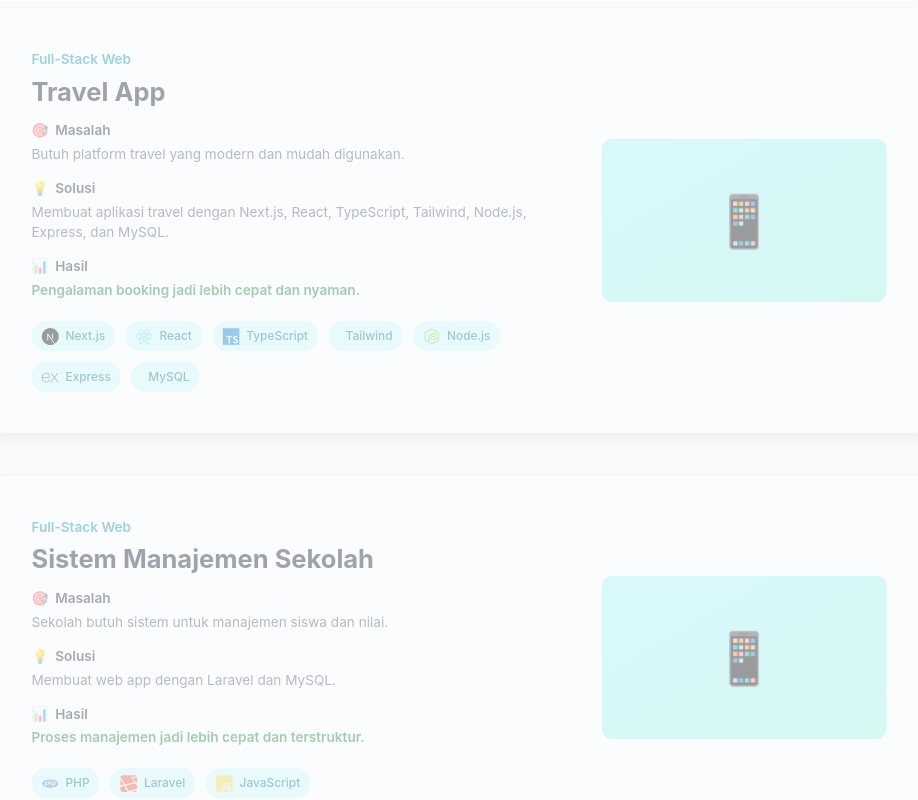
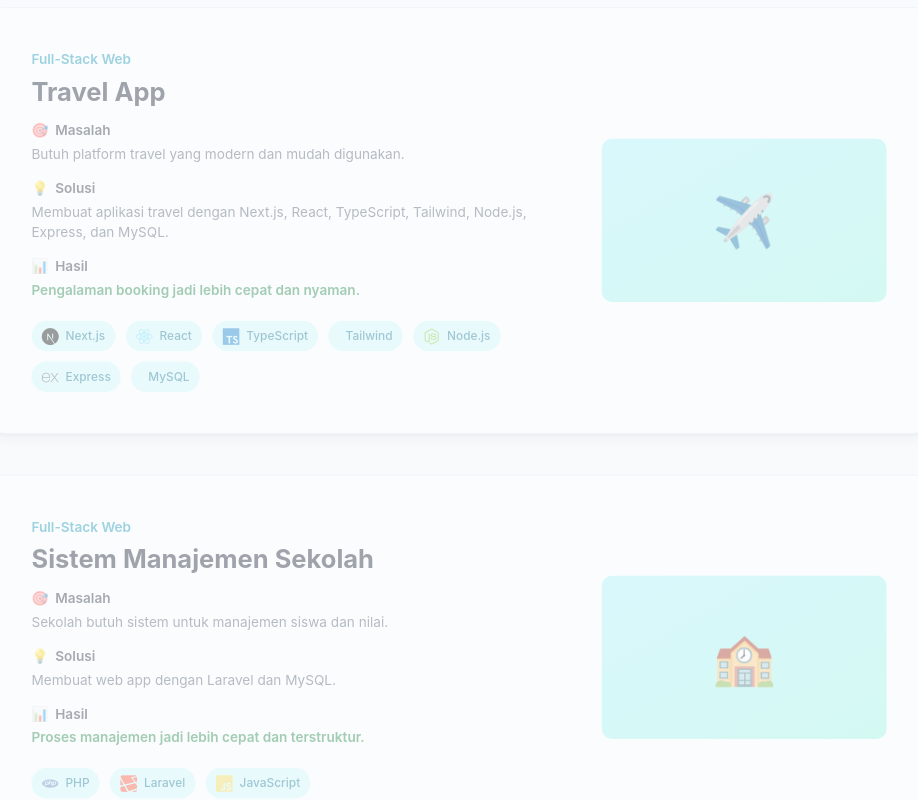
Before and after one commit to Alvaeryn/Porto, a React (Vite) app in the folder frontend/: page / in a window 1280 px wide. Shown: the part 2340-3140 px from the top of the page, without its empty margins (181-1099 px from the left). Built offline with nearby package versions, Linux system fonts and the light colour scheme.

Commit message:
Add icons to projects

```diff
--- a/frontend/src/components/sections/Projects.tsx
+++ b/frontend/src/components/sections/Projects.tsx
@@ -8,6 +8,7 @@ interface Project {
   solution: string;
   result: string;
   tech: string[];
+  icon: string;
 }
 
 const ProjectCard = ({ project, index }: { project: Project; index: number }) => {
@@ -76,7 +77,7 @@ const ProjectCard = ({ project, index }: { project: Project; index: number }) =>
         </div>
         <div className="w-full md:w-1/3 flex items-center justify-center">
           <div className="w-full h-48 bg-gradient-to-br from-cyan-200 to-teal-200 dark:from-cyan-900/50 dark:to-teal-900/50 rounded-xl flex items-center justify-center text-6xl">
-            📱
+            {project.icon}
           </div>
         </div>
       </div>
@@ -92,7 +93,8 @@ const Projects = () => {
       problem: 'Butuh platform travel yang modern dan mudah digunakan.',
       solution: 'Membuat aplikasi travel dengan Next.js, React, TypeScript, Tailwind, Node.js, Express, dan MySQL.',
       result: 'Pengalaman booking jadi lebih cepat dan nyaman.',
-      tech: ['Next.js', 'React', 'TypeScript', 'Tailwind', 'Node.js', 'Express', 'MySQL']
+      tech: ['Next.js', 'React', 'TypeScript', 'Tailwind', 'Node.js', 'Express', 'MySQL'],
+      icon: '✈️'
     },
     {
       title: 'Sistem Manajemen Sekolah',
@@ -100,7 +102,8 @@ const Projects = () => {
       problem: 'Sekolah butuh sistem untuk manajemen siswa dan nilai.',
       solution: 'Membuat web app dengan Laravel dan MySQL.',
       result: 'Proses manajemen jadi lebih cepat dan terstruktur.',
-      tech: ['PHP', 'Laravel', 'JavaScript']
+      tech: ['PHP', 'Laravel', 'JavaScript'],
+      icon: '🏫'
     },
     {
       title: 'Absensi Siswa Berbasis QRCODE',
@@ -108,7 +111,8 @@ const Projects = () => {
       problem: 'Proses absensi manual memakan waktu dan rawan kesalahan.',
       solution: 'Sistem absensi dengan QRCODE menggunakan React, Express, dan MySQL.',
       result: 'Absensi jadi lebih cepat, akurat, dan tercatat otomatis.',
-      tech: ['React', 'Express', 'MySQL']
+      tech: ['React', 'Express', 'MySQL'],
+      icon: '📱'
     },
     {
       title: 'Dashboard Analytics',
@@ -116,7 +120,8 @@ const Projects = () => {
       problem: 'Butuh dashboard untuk monitoring data.',
       solution: 'Desain dan develop dashboard dengan chart interaktif.',
       result: 'Pengambilan keputusan lebih cepat dan akurat.',
-      tech: ['Figma', 'React', 'D3.js']
+      tech: ['Figma', 'React', 'D3.js'],
+      icon: '📊'
     }
   ];
 
```
